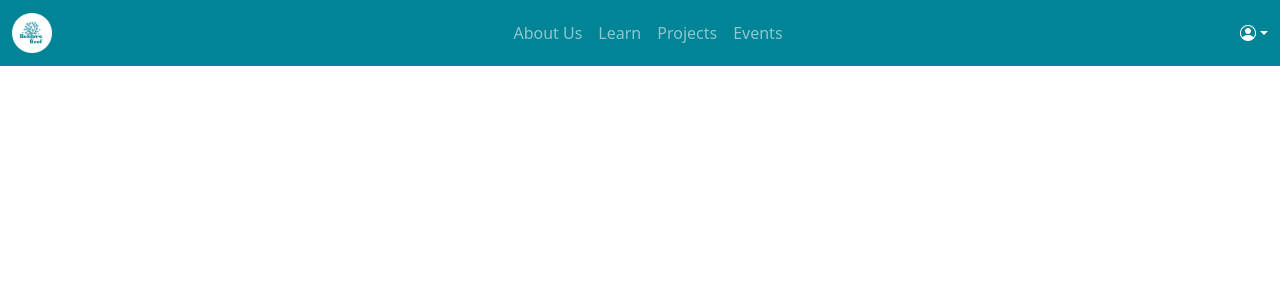
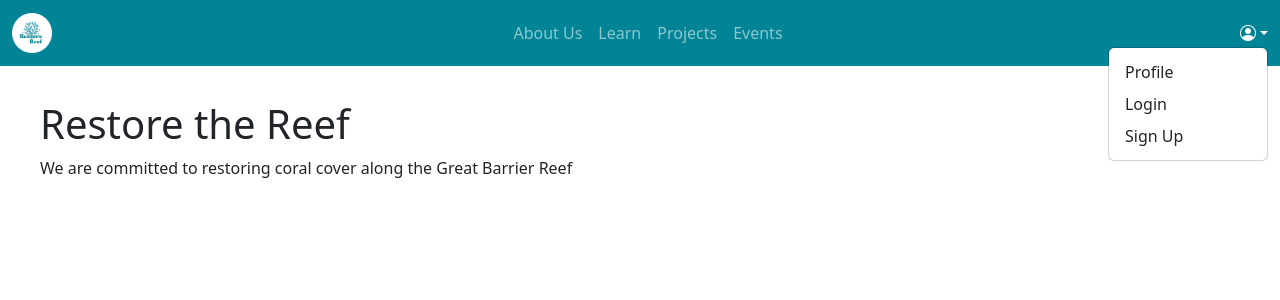
Before and after one commit to rcha0139/fit5032-assignment, a Vue app: page / in a window 1280 px wide. Both pictures are taken after a click on the button 1253 px from the left and 33 px from the top of the page. Shown: the top 300 px of the page. Built offline with nearby package versions, Linux system fonts and the light colour scheme.

Commit message:
fixed navbar dropdown and added stub pages for routing

```diff
--- a/package.json
+++ b/package.json
@@ -11,7 +11,8 @@
   "dependencies": {
     "bootstrap": "^5.3.8",
     "bootstrap-icons": "^1.13.1",
-    "vue": "^3.5.40"
+    "vue": "^3.5.40",
+    "vue-router": "^5.3.0"
   },
   "devDependencies": {
     "@vitejs/plugin-vue": "^6.0.8",
--- a/src/App.vue
+++ b/src/App.vue
@@ -1,5 +1,5 @@
 <script setup>
-import Homepage from './views/Homepage.vue';
+import Homepage from './views/HomeView.vue';
 </script>
 
 <template>
--- a/src/components/NavBar.vue
+++ b/src/components/NavBar.vue
@@ -12,6 +12,7 @@
             <li class="nav-item">
             <a class="nav-link" href="#">About Us</a>
             </li>
+
 
             <!-- will have a mini dropdown later -->
             <li class="nav-item">
@@ -36,6 +37,9 @@
             </a>
 
             <ul class="dropdown-menu dropdown-menu-end">
+                <li>
+                    <a class="dropdown-item" href="#">Profile</a>
+                </li>
                 <li>
                     <a class="dropdown-item" href="#">Login</a>
                 </li>
--- a/src/main.js
+++ b/src/main.js
@@ -2,6 +2,7 @@ import { createApp } from 'vue'
 import App from './App.vue'
 import 'bootstrap/dist/css/bootstrap.min.css'
 import 'bootstrap-icons/font/bootstrap-icons.css'
+import 'bootstrap/dist/js/bootstrap.bundle.min.js'
 
 
 createApp(App).mount('#app')
--- /dev/null
+++ b/src/views/HomeView.vue
@@ -0,0 +1,19 @@
+<template>
+    <NavBar />
+    <div class="home">
+        <h1>Restore the Reef</h1>
+        <p>We are committed to restoring coral cover along the Great Barrier Reef</p>
+    </div>
+</template>
+
+<script setup>
+import NavBar from '@/components/NavBar.vue';
+
+</script>
+
+<style scoped>
+    .home {
+        padding: 100px 40px 40px;
+    }
+
+</style>
--- a/src/views/Homepage.vue
+++ /dev/null
@@ -1,14 +0,0 @@
-<template>
-    <NavBar />
-    <div>
-        <h1>Homepage</h1>
-    </div>
-</template>
-
-<script setup>
-import NavBar from '@/components/NavBar.vue';
-
-</script>
-
-<style scoped>
-</style>
```
Also changed, not shown: src/router/index.js (added, +29 -0 lines), src/components/NavBarDropdown.vue (added), src/views/AboutView.vue (added), src/views/LearnView.vue (added), 1 other file (tests, documents, lock files or other folders).
